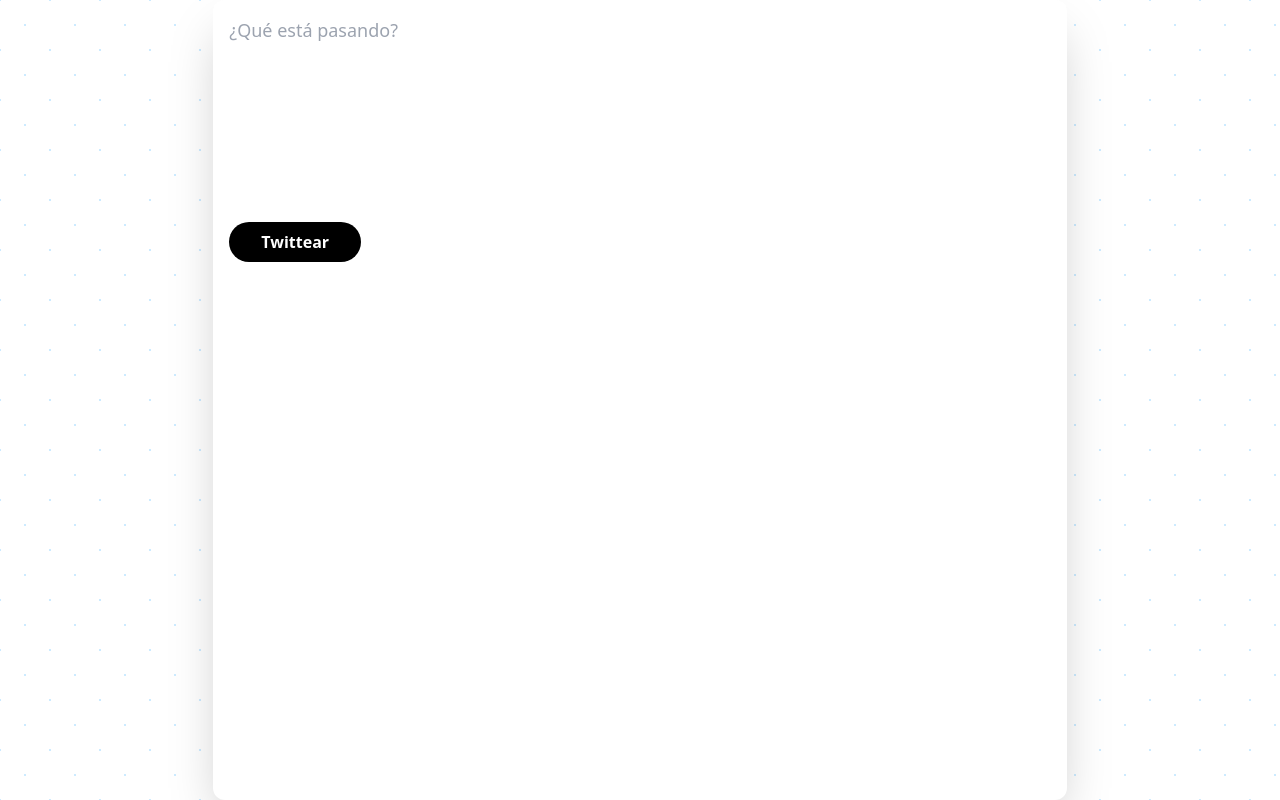
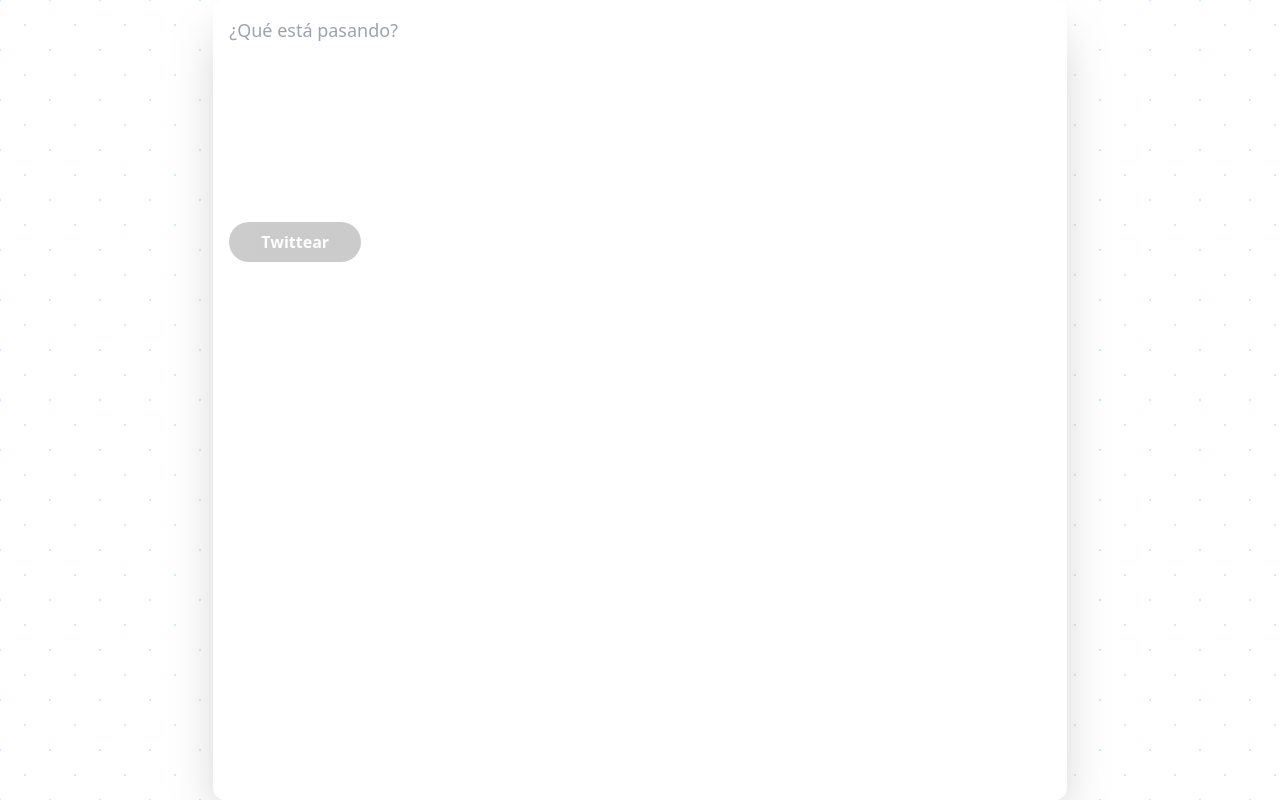
Before and after one commit to Sitray/twitter-clone, a Next.js app: page /compose/tweet in a window 1280 px wide. Built offline with nearby package versions, Linux system fonts and the light colour scheme; no server answers; sample sign-in values are in the browser's storage.

Commit message:
styling tweet page

```diff
--- a/components/Button/Button.tsx
+++ b/components/Button/Button.tsx
@@ -1,16 +1,22 @@
-import { MouseEventHandler, ReactNode } from "react";
+import { MouseEventHandler, ReactNode } from 'react';
 
 interface ButtonProps {
   children: string | JSX.Element[];
   onClick?: MouseEventHandler;
+  disabled?: boolean;
 }
 
-export default function Button({ children, onClick }: ButtonProps) {
+export default function Button({
+  children,
+  onClick,
+  disabled = false,
+}: ButtonProps) {
   return (
     <>
       <button
+        disabled={disabled}
         onClick={onClick}
-        className="flex flex-row content-center items-center bg-black text-white rounded-full font-extrabold py-2 px-8 transition ease-in-out delay-150 hover:translate-y-1 hover:scale-100 hover:bg-primary duration-100"
+        className="flex flex-row content-center items-center bg-black text-white rounded-full font-extrabold py-2 px-8 enabled:transition enabled:ease-in-out enabled:delay-150 enabled:hover:translate-y-1 enabled:hover:scale-100 enabled:hover:bg-primary enabled:duration-100 disabled:opacity-20 disabled:cursor-default select-none"
       >
         {children}
       </button>
--- a/firebase/client.tsx
+++ b/firebase/client.tsx
@@ -45,7 +45,6 @@ const mapUserFromFirebase = (user: any) => {
 export const onAuthState = (onChange: any) => {
   return onAuthStateChanged(auth, (user) => {
     const refactoredUser = user ? mapUserFromFirebase(user) : null;
-    console.log('userLoged', userLoged);
     onChange(refactoredUser);
   });
 };
--- a/pages/compose/tweet/index.tsx
+++ b/pages/compose/tweet/index.tsx
@@ -1,15 +1,32 @@
+import { ChangeEvent, ChangeEventHandler, FormEvent, useState } from 'react';
 import Button from '../../../components/Button/Button';
+import useUser from '../../../hooks/useUser';
 
 export default function Tweet() {
+  const user = useUser();
+  const [message, setMessage] = useState<string>('');
+
+  const handleOnChangeText = (event: ChangeEvent<HTMLTextAreaElement>) => {
+    const { value } = event.target;
+  };
+
+  const handleSubmit = (event: FormEvent<HTMLFormElement>) => {
+    event.preventDefault();
+  };
+
   return (
     <>
-      <form action="">
+      <form onSubmit={handleSubmit}>
         <textarea
           placeholder="¿Qué está pasando?"
           className=" w-full border-0 text-lg p-4 resize-none outline-0 min-h-200"
+          value={message}
+          onChange={handleOnChangeText}
         ></textarea>
         <div className="p-4">
-          <Button>Twittear</Button>
+          <Button disabled={message.length === 0 ? true : false}>
+            Twittear
+          </Button>
         </div>
       </form>
     </>
--- a/pages/index.tsx
+++ b/pages/index.tsx
@@ -18,7 +18,7 @@ const Home: NextPage = () => {
 
   const handleOnLogin = () => {
     loginWithGithub().catch((err) => {
-      console.log(err);
+      throw new err();
     });
   };
 
```
